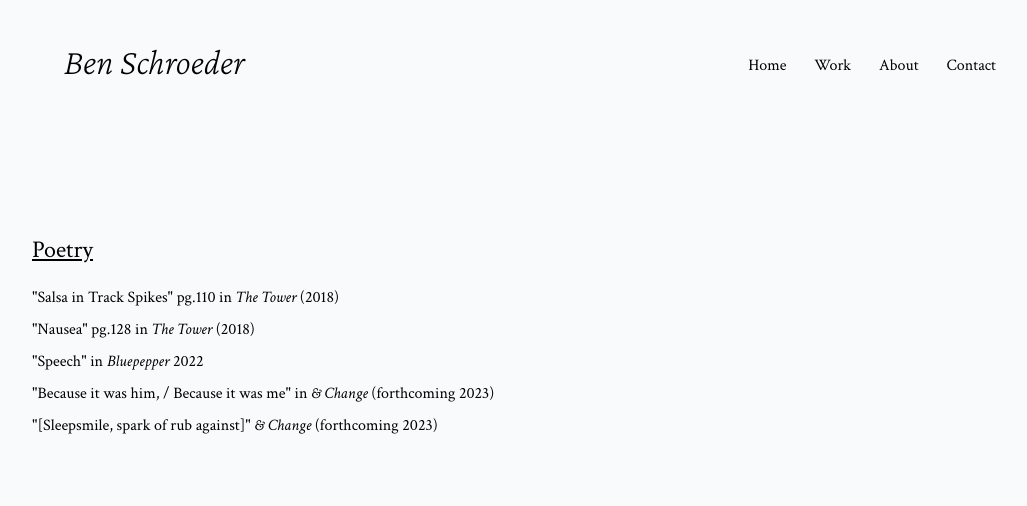
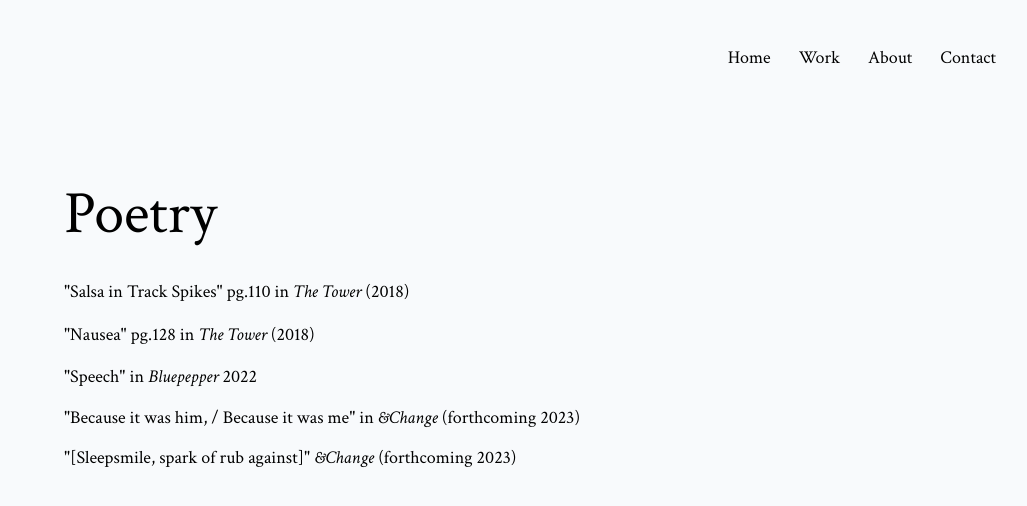
Before and after one commit to goldet/benspoetryapp, a Next.js app: page /work/poetry in a window 1280 px wide. Shown: the top 506 px of the page, without its empty margins (108-1135 px from the left). Built offline with nearby package versions, Linux system fonts and the light colour scheme; a web font is replaced by a local one.

Commit message:
add styles

```diff
--- a/components/Contact.jsx
+++ b/components/Contact.jsx
@@ -1,19 +1,18 @@
 const Contact = () => {
   return (
     <div>
-      <div className="flex flex-col items-center pt-20 md:flex md:flex-col md:items-start lg:flex lg:flex-col lg:items-start ">
-        {/* //align items */}
-        <h1 className="mb-5 text-center text-2xl underline lg:pt-10 lg:text-left">
-          Contact me
+      <div className="flex flex-col pt-8 md:flex md:flex-col md:items-start md:px-[10vw] lg:px-0 lg:flex lg:flex-col lg:items-start">
+        <h1 className="mb-5 text-6xl decoration-4 lg:pt-10 lg:text-left">
+          Contact
         </h1>
-        <ul>
+        <ul className="text-lg pt-[2vh]">
           <li className="flex gap-1">
             <a
               className="hover:underline"
               href="https://mail.google.com/mail/?view=cm&fs=1&to=ben.schroeder100@gmail.com&su=SUBJECT&body=BODY"
               target="blank"
             >
-              Email:{" "}
+              Email:
             </a>
             <h3>ben.schroeder100@gmail.com</h3>
           </li>
--- a/components/Homepage.jsx
+++ b/components/Homepage.jsx
@@ -4,19 +4,17 @@ import benphoto2 from "../public/benphoto2.jpg";
 export default function Homepage() {
   return (
     <>
-      {/* fix md view */}
-
-      <div className="lg:flex lg:flex-row lg:justify-between lg:p-40 lg:pt-36">
-        <div className="lg:flex lg:flex-col lg:p-12">
-          <h1 className="flex flex-col items-center pt-20 text-2xl">
-            Ben Schroeder
+      <div className="pt-8 flex flex-col md:items-start md:px-[20vw] lg:px-0 lg:flex-row lg:justify-between">
+        <div className="lg:flex lg:flex-col">
+          <h1 className="flex flex-col items-center ml-[-1vw] text-8xl  tracking-tighter title-line-height md:text-9xl lg:pt-8">
+            Ben <br /> Schroeder
           </h1>
-          <h2 className="text-center text-xl text-slate-900">Poet</h2>
+          <h2 className="text-5xl grey-text pt-4">Poet</h2>
         </div>
 
-        <div className="lg:flex lg:flex-row">
+        <div className="lg:flex lg:flex-row pt-8">
           <Image
-            className="rounded-md p-10 pt-5"
+            className="rounded-md"
             src={benphoto2}
             alt="image of Ben Schroeder"
             width="300px"
--- a/components/navbar/MenuBig.jsx
+++ b/components/navbar/MenuBig.jsx
@@ -4,12 +4,12 @@ import DropdownMenu from "../utility/DropdownMenu";
 const MenuBig = ({ dropdown, setDropdown, isWide, reference }) => {
   return (
     <>
-      <div className="flex gap-6 items-center" ref={reference}>
-        <li className="h-6 pt-1 hover:underline pr-1">
+      <div className="flex gap-6 items-center md:text-lg" ref={reference}>
+        <li className="h-6  hover:underline pr-1">
           <Link href="/">Home</Link>
         </li>
 
-        <div className="h-6 pt-1">
+        <div className="h-6 ">
           <button className="hover:underline pr-1" onClick={() => setDropdown("work")}>Work</button>
           {dropdown === "work" && (
             <DropdownMenu
@@ -21,7 +21,7 @@ const MenuBig = ({ dropdown, setDropdown, isWide, reference }) => {
           )}
         </div>
 
-        <div className="h-6 pt-1">
+        <div className="h-6 ">
           <button className="hover:underline pr-1" onClick={() => setDropdown("about")}>About </button>
           {dropdown === "about" && (
             <DropdownMenu
@@ -33,8 +33,8 @@ const MenuBig = ({ dropdown, setDropdown, isWide, reference }) => {
           )}
         </div>
 
-        <li className="h-6 pt-1 hover:underline pr-1">
-          <Link href="/contact"> Contact</Link>
+        <li className="h-6  hover:underline pr-1">
+          <Link href="/contact">Contact</Link>
         </li>
       </div>
     </>
--- a/components/navbar/Navbar.jsx
+++ b/components/navbar/Navbar.jsx
@@ -36,9 +36,9 @@ const Navbar = () => {
 
   return (
     <>
-      <div className="flex justify-between py-8 px-8 align-middle">
+      <div className="flex justify-between py-8 px-8 h-28 align-middle lg:text-lg">
         <h2 className="nameHeader text-4xl font-extralight italic">
-          Ben Schroeder
+          {/* Ben Schroeder */}
         </h2>
 
         {isWide ? (
--- a/components/navbar/SectionsBig.jsx
+++ /dev/null
@@ -1,25 +0,0 @@
-import Link from "next/link";
-
-const SectionsBig = ({ setDropdown }) => {
-  return (
-    <>
-        <li>
-          <Link href="/">Home</Link>
-        </li>
-
-        <li>
-          <button onClick={() => setDropdown("work")}>Work</button>
-        </li>
-
-        <li>
-          <button onClick={() => setDropdown("about")}>About </button>
-        </li>
-
-        <li>
-          <Link href="/contact"> Contact</Link>
-        </li>
-    </>
-  );
-};
-
-export default SectionsBig;
--- a/components/work/Poetry.jsx
+++ b/components/work/Poetry.jsx
@@ -1,38 +1,65 @@
 const WorkPoetry = () => {
-    return <>
-      <div className="pt-20 flex flex-col items-center md:flex md:flex-col md:items-start lg:flex lg:flex-col lg:items-start">
-      <h1 className="text-2xl underline mb-5 text-center lg:text-left lg:pt-10"> Poetry</h1>
+  return (
+    <>
+      <div className="flex flex-col pt-8 md:flex md:flex-col md:items-start md:px-[10vw] lg:px-0 lg:flex lg:flex-col lg:items-start">
+        <h1 className="mb-5 text-6xl decoration-4 lg:pt-10 lg:text-left">
+          Poetry
+        </h1>
 
-      <ul className="">
-
-        <li className="flex gap-1">
-          <a className="hover:underline" href="https://issuu.com/ivorytower/docs/tower_2018" target="blank">"Salsa in Track Spikes" pg.110 in <em>The Tower</em> (2018)</a>
+        <ul className="text-lg pt-[2vh]">
+          <li className="flex gap-1 leading-snug">
+            <a
+              className="hover:underline"
+              href="https://issuu.com/ivorytower/docs/tower_2018"
+              target="blank"
+            >
+              &#34;Salsa in Track Spikes&#34; pg.110 in <em>The Tower</em> (2018)
+            </a>
           </li>
 
-        <li className="pt-2">
-          <a className="hover:underline" href="https://issuu.com/ivorytower/docs/tower_2018" target="blank">"Nausea" pg.128 in <em>The Tower</em> (2018)</a>
+          <li className="pt-4 leading-snugnug">
+            <a
+              className="hover:underline"
+              href="https://issuu.com/ivorytower/docs/tower_2018"
+              target="blank"
+            >
+              &#34;Nausea&#34; pg.128 in <em>The Tower</em> (2018)
+            </a>
           </li>
 
-        <li className="pt-2">
-          <a className="hover:underline" href="https://bluepepper.blogspot.com/2022/08/new-poetry-by-ben-schroeder.html?m=0" target="blank">"Speech" in <em>Bluepepper</em> 2022</a>
+          <li className="pt-4 leading-snug">
+            <a
+              className="hover:underline"
+              href="https://bluepepper.blogspot.com/2022/08/new-poetry-by-ben-schroeder.html?m=0"
+              target="blank"
+            >
+              &#34;Speech&#34; in <em>Bluepepper</em> 2022
+            </a>
           </li>
 
-        <li className="pt-2">
-          <a className="hover:underline" href="https://www.andchangepoetry.com" target="blank"> "Because it was him, / Because it was me" in <em>& Change</em> (forthcoming 2023)</a>
+          <li className="pt-4 leading-snug">
+            <a
+              className="hover:underline"
+              href="https://www.andchangepoetry.com"
+              target="blank"
+            >
+              &#34;Because it was him, / Because it was me&#34; in <em>&Change</em> (forthcoming 2023)
+            </a>
           </li>
 
-        <li className="pt-2">
-          <a className="hover:underline" href="https://www.andchangepoetry.com" target="blank"> "[Sleepsmile, spark of rub against]" <em>& Change</em> (forthcoming 2023)</a>
+          <li className="pt-4 leading-snug">
+            <a
+              className="hover:underline"
+              href="https://www.andchangepoetry.com"
+              target="blank"
+            >
+              &#34;[Sleepsmile, spark of rub against]&#34; <em>&Change</em> (forthcoming 2023)
+            </a>
           </li>
-
         </ul>
-
-
-
       </div>
-
-
     </>
+  );
 };
 
 export default WorkPoetry;
--- a/pages/index.js
+++ b/pages/index.js
@@ -4,8 +4,6 @@ import Homepage from "../components/Homepage";
 export default function Home() {
   return (
     <>
-
-
       <Homepage />
     </>
   );
--- a/styles/global.css
+++ b/styles/global.css
@@ -18,10 +18,22 @@
 }
 
 body {
-  margin: 10px auto;
+  margin: 0 auto;
   max-width: 1000px;
+}
+
+main {
+  margin: 0 2rem;
 }
 
 li {
   list-style: none;
 }
+
+.grey-text {
+  color: rgba(0, 0, 0, 0.731)
+}
+
+.title-line-height {
+  line-height: .79;
+}
```
Also changed, not shown: components/work/Essays.jsx (+8 -9 lines), pages/_app.js (+7 -11 lines), styles/cv.module.css (+10 -5 lines). Lines whose indentation alone changed are shown as unchanged.
